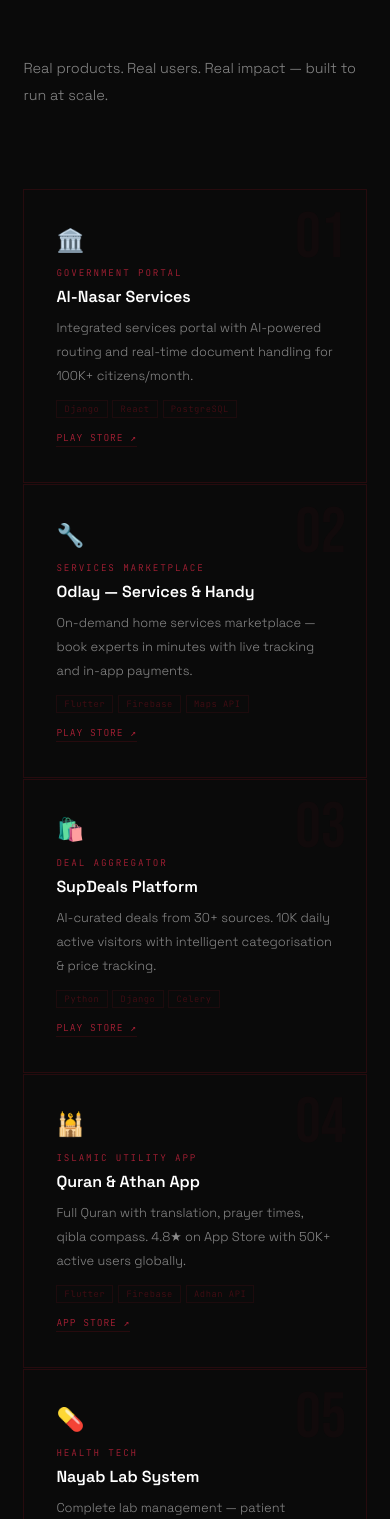
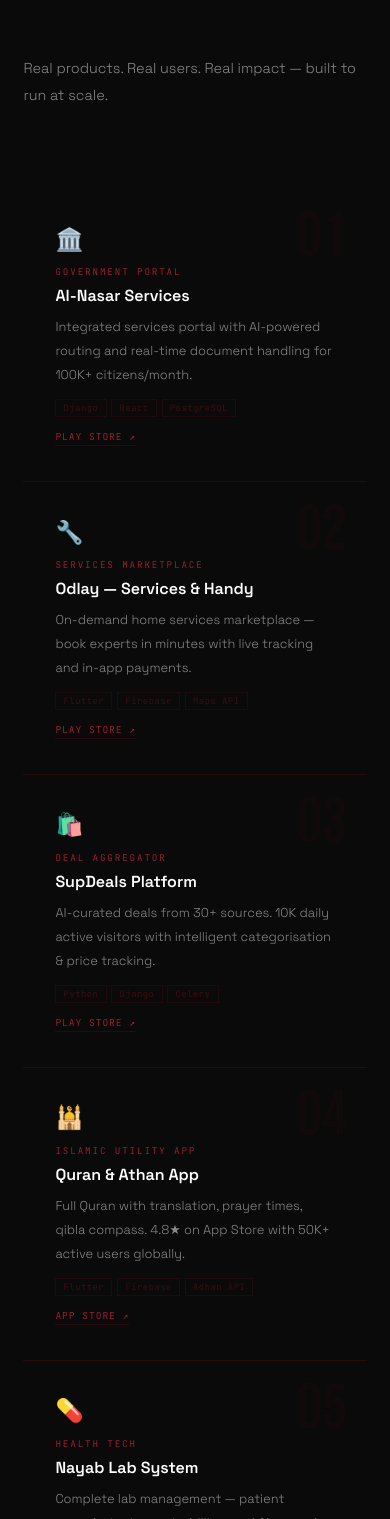
Before and after one commit to asimaija/minara_project, a Django app: page / in a window 390 px wide; the page is wider, and only the part inside the window is pictured. Shown: the part 4981-6500 px from the top of that part. Run offline with Django 5.2, Linux system fonts and the light colour scheme; data that the repository does not hold is empty.

Commit message:
Fix: dynamic project cards now match hardcoded card design

```diff
--- a/core/templates/core/home.html
+++ b/core/templates/core/home.html
@@ -480,8 +480,9 @@
 /* ── WORK ── */
 .work-section { background: var(--black2); }
 .work-head { display: grid; grid-template-columns: 1fr 1fr; gap: 5rem; align-items: start; margin-bottom: 5rem; }
-.work-grid { display: grid; grid-template-columns: repeat(3,1fr); gap: 1px; background: var(--black2); align-content: start; }
-.work-grid .work-card { border: 1px solid var(--border); border-collapse: collapse; }
+.work-grid { display: grid; grid-template-columns: repeat(3,1fr); gap: 0; }
+.work-grid .work-card { border-right: 1px solid var(--border); border-bottom: 1px solid var(--border); }
+.work-grid .work-card:nth-child(3n) { border-right: none; }
 .work-card {
   background: var(--black2); padding: 2.2rem 2rem;
   position: relative; overflow: hidden; transition: all 0.4s;
@@ -759,7 +760,7 @@
   .hero-h1{font-size:4.5rem}
   .services-head,.work-head,.about-grid,.contact-grid,.footer-inner{grid-template-columns:1fr;gap:2.5rem}
   .numbers-band,.process-grid{grid-template-columns:1fr 1fr}
-  .work-grid{grid-template-columns:1fr}
+  .work-grid{grid-template-columns:1fr} .work-grid .work-card{border-right:none}
   .tech-grid{grid-template-columns:1fr}
   .tech-section-inner{grid-template-columns:1fr}
   .tech-cube-scene{display:none}
```
